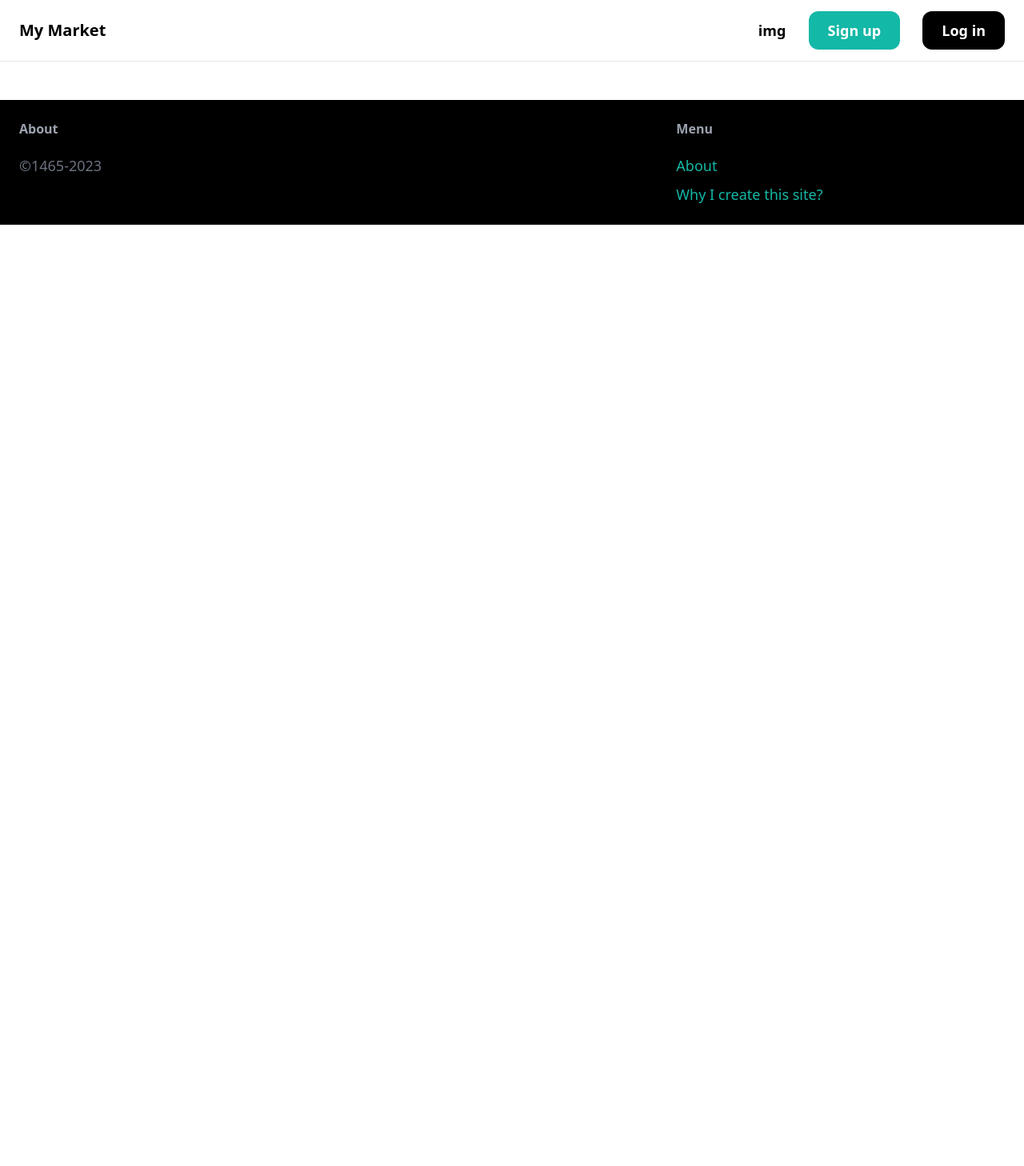
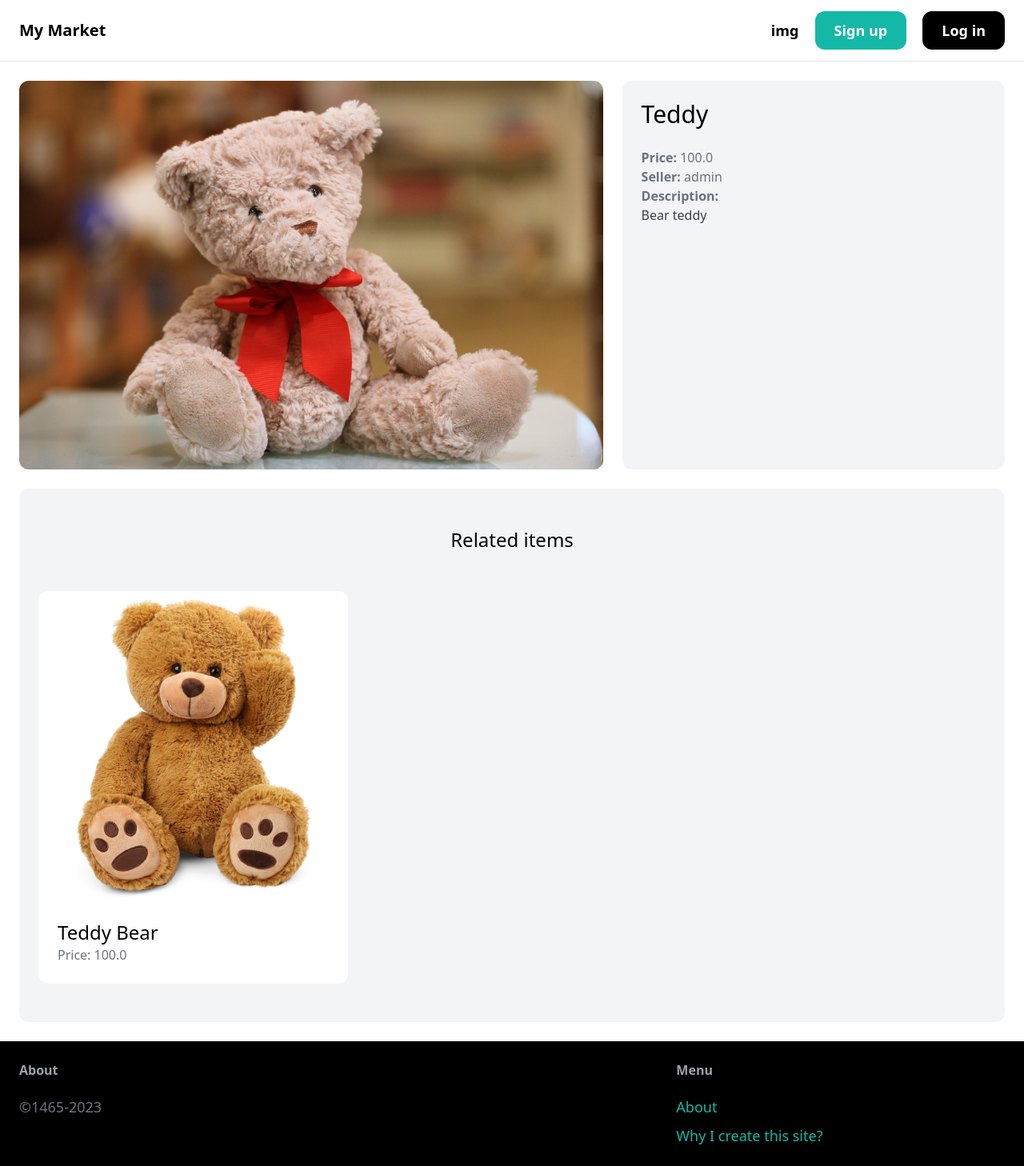
Before and after one commit to 1acrimosa/Django-Project-1, a Django app: page /items/4/ in a window 1280 px wide. Shown: the whole page at 80% size. Before the commit the page ends 281 px from the top, so only its background shows below. Run offline with Django 4.2, Linux system fonts and the light colour scheme; data comes from the database, SQL or seed files in the repository; some libraries are stand-ins or nearby versions.

Commit message:
add: item details and related

```diff
--- a/core/templates/core/base.html
+++ b/core/templates/core/base.html
@@ -7,14 +7,14 @@
 
         <script src="https://cdn.tailwindcss.com"></script>
 
-        <title>{% block title %}{% endblock %} Welcome Page </title>
+        <title>{% block title %}{% endblock %} | Welcome Page </title>
     </head>
 
     <body>
         <nav class="py-6 px-6 flex justify-between items-center border-b border-gray-200">
             <a href="/" class="text-xl font-semibold">My Market</a>
 
-            <div class="space-x-6">
+            <div class="space-x-4">
                 <a href="#" class="text-lg font-semibold hover:text-gray-500">img</a>
 
 {#                {% if request.user.is_authenticated %}#}
--- a/item/templates/item/detail.html
+++ b/item/templates/item/detail.html
@@ -2,7 +2,7 @@
 
 {% block title %}{{ item.name }}{% endblock %}
 
-{% block content %}
+{% block main %}
 <div class="grid grid-cols-5 gap-6">
     <div class="col-span-3">
         <img src="{{ item.image.url }}" class="rounded-xl">
@@ -20,16 +20,16 @@
             </p>
         {% endif %}
 
-        {% if request.user == item.created_by %}
-            <div class="mt-6 p-6 bg-white rounded-xl">
-                <p>This is your item!</p>
-
-                <a href="{% url 'item:edit' item.id %}" class="inline-block mt-6 px-6 py-3 text-lg font-semibold bg-teal-500 text-white rounded-xl">Edit</a>
-                <a href="{% url 'item:delete' item.id %}" class="inline-block mt-6 px-6 py-3 text-lg font-semibold bg-red-500 text-white rounded-xl">Delete</a>
-            </div>
-        {% else %}
-            <a href="{% url 'conversation:new' item.id %}" class="inline-block mt-6 px-6 py-3 text-lg font-semibold bg-teal-500 text-white rounded-xl hover:bg-teal-700">Contact seller</a>
-        {% endif %}
+{#        {% if request.user == item.created_by %}#}
+{#            <div class="mt-6 p-6 bg-white rounded-xl">#}
+{#                <p>This is your item!</p>#}
+{##}
+{#                <a href="{% url 'item:edit' item.id %}" class="inline-block mt-6 px-6 py-3 text-lg font-semibold bg-teal-500 text-white rounded-xl">Edit</a>#}
+{#                <a href="{% url 'item:delete' item.id %}" class="inline-block mt-6 px-6 py-3 text-lg font-semibold bg-red-500 text-white rounded-xl">Delete</a>#}
+{#            </div>#}
+{#        {% else %}#}
+{#            <a href="{% url 'conversation:new' item.id %}" class="inline-block mt-6 px-6 py-3 text-lg font-semibold bg-teal-500 text-white rounded-xl hover:bg-teal-700">Contact seller</a>#}
+{#        {% endif %}#}
     </div>
 </div>
 
```
